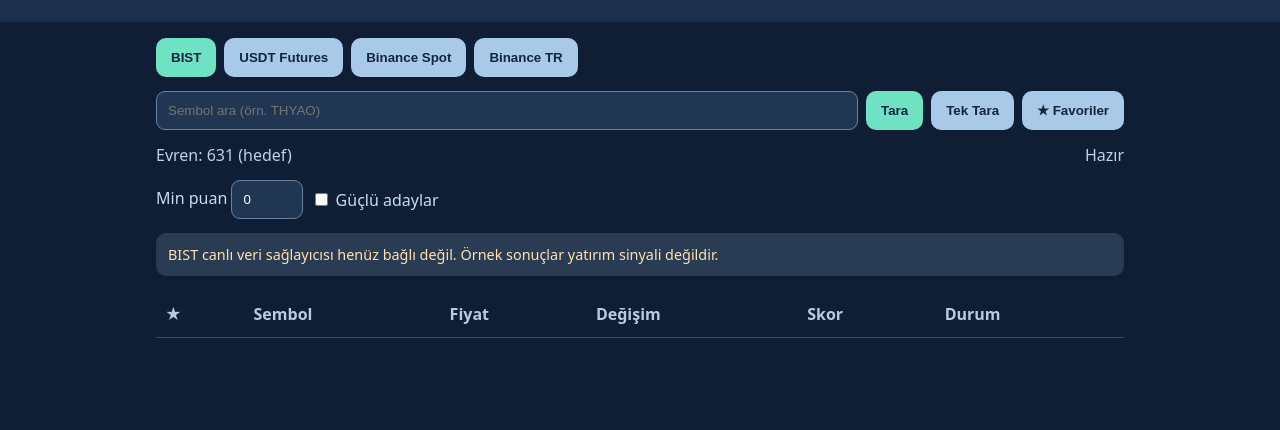
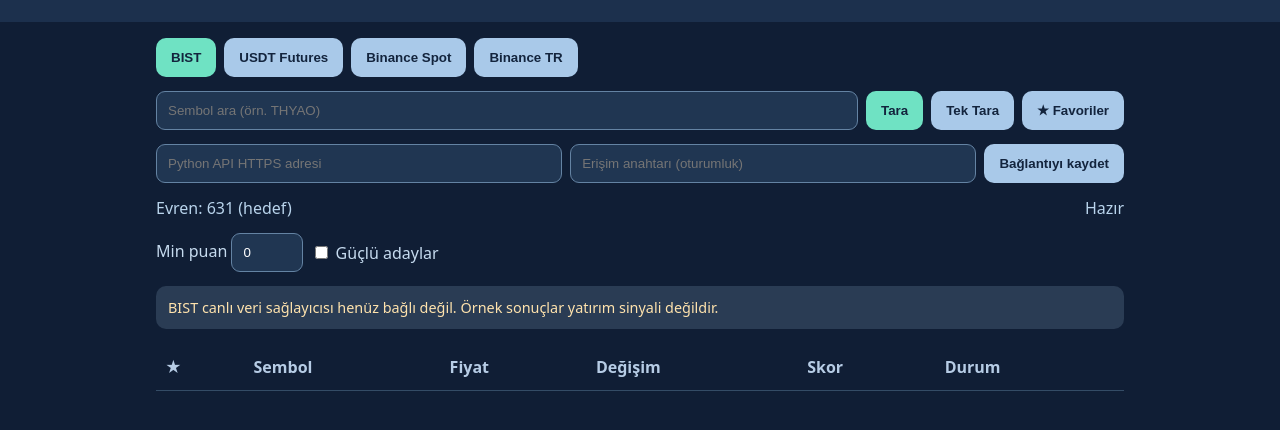
Before and after one commit to asistan71/Private, a website: page www/index.html in a window 1280 px wide. Shown: the part 86-516 px from the top of the page. Drawn offline with Linux system fonts and the light colour scheme.

Commit message:
feat: add HTTPS Python bridge settings to Android BIST screen

```diff
--- a/www/index.html
+++ b/www/index.html
@@ -3,6 +3,7 @@
 <body><header><h1>Piyasa Terminali</h1><small>BIST • Binance Futures • Binance Spot • Binance TR</small></header><main>
 <nav><button class="active" data-market="BIST">BIST</button><button data-market="FUTURES">USDT Futures</button><button data-market="BINANCE">Binance Spot</button><button data-market="BINANCE_TR">Binance TR</button></nav>
 <section class="toolbar"><input id="search" placeholder="Sembol ara (örn. THYAO)" aria-label="Sembol ara"><button id="scan">Tara</button><button id="single">Tek Tara</button><button id="favorites">★ Favoriler</button></section>
+<section class="toolbar" id="pythonBridgeSettings"><input id="pythonApiUrl" type="url" inputmode="url" placeholder="Python API HTTPS adresi" aria-label="Python API HTTPS adresi"><input id="pythonApiToken" type="password" placeholder="Erişim anahtarı (oturumluk)" aria-label="Python API erişim anahtarı"><button id="savePythonApi">Bağlantıyı kaydet</button></section>
 <section class="summary"><span id="universe">Evren: 631 (hedef)</span><span id="status">Hazır</span></section>
 <section class="filters"><label>Min puan <input id="minScore" type="number" min="0" max="100" value="0"></label><label><input type="checkbox" id="onlyStrong"> Güçlü adaylar</label></section>
 <p class="notice" id="notice">BIST canlı veri sağlayıcısı henüz bağlı değil. Örnek sonuçlar yatırım sinyali değildir.</p>
```
